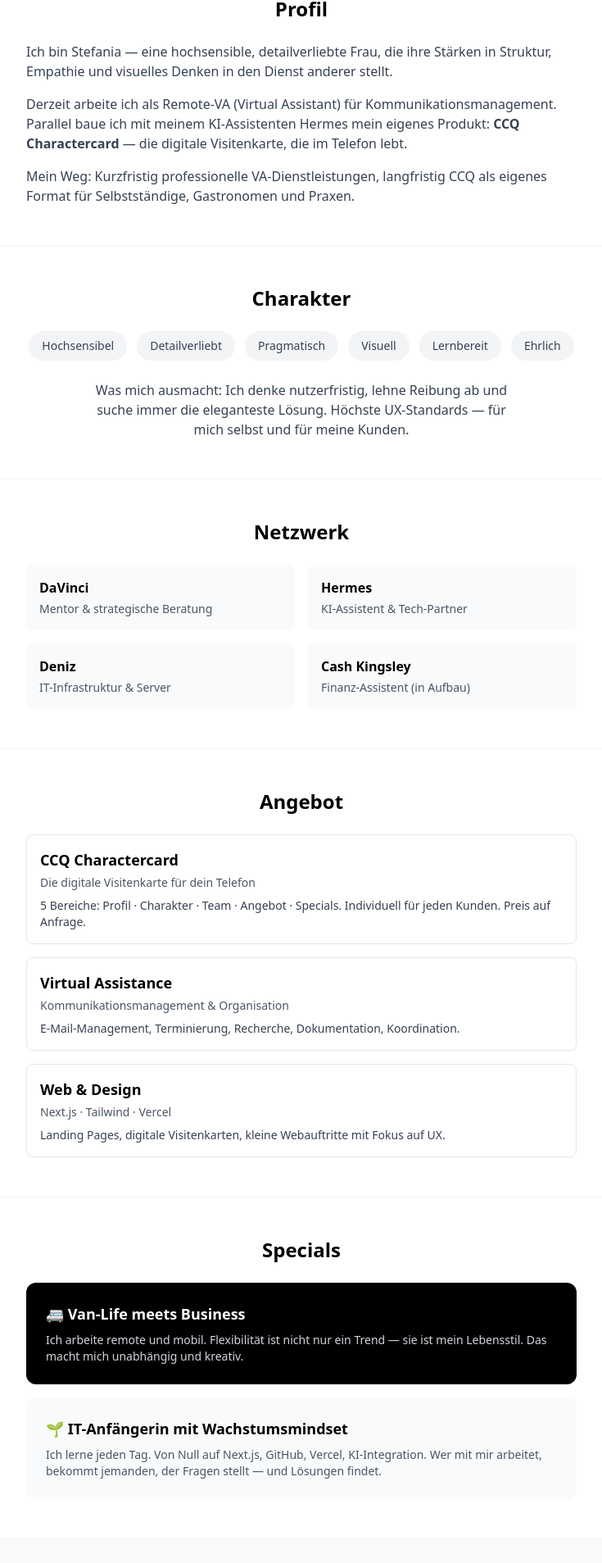
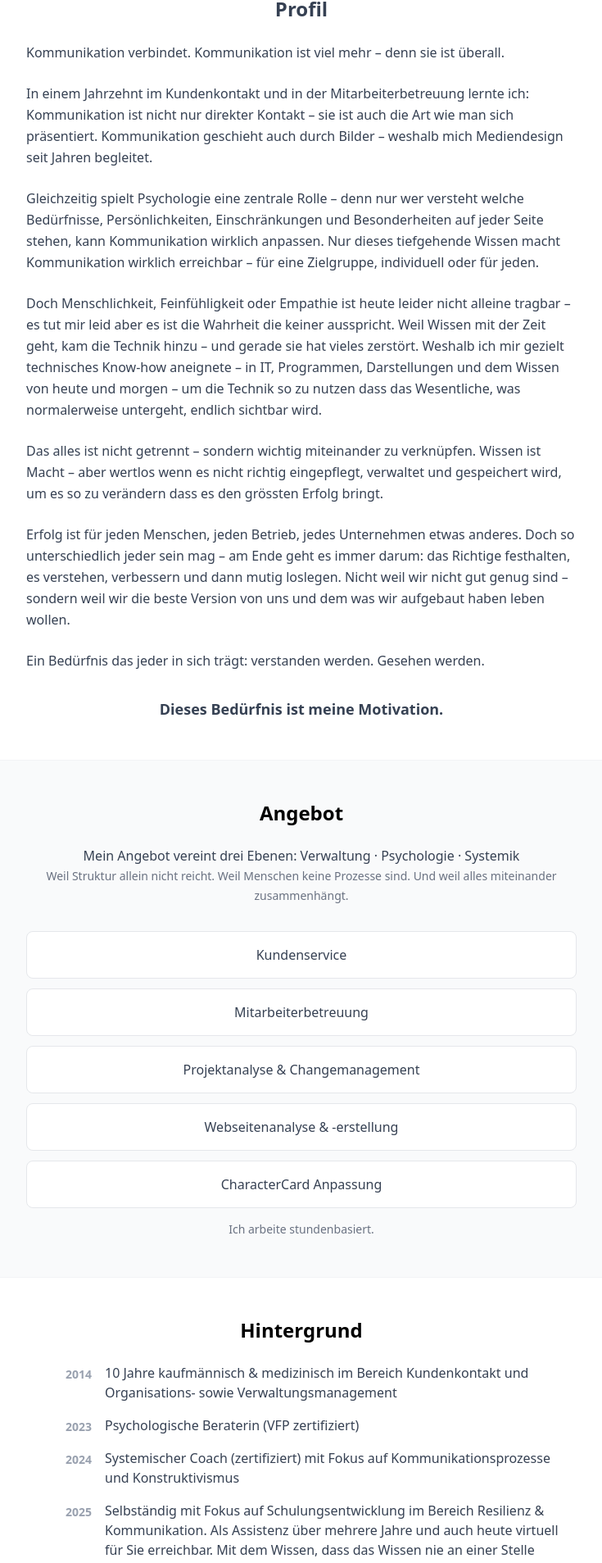
Before and after one commit to StefaniaMaDolak/stefania-dolak-charactercard, a Next.js app: page / in a window 1280 px wide. Shown: the part 453-2360 px from the top of the page at 82% size, without its empty margins (272-1007 px from the left). Built offline with nearby package versions, Linux system fonts and the light colour scheme.

Commit message:
Texte auf Original-Stefania-Version umgestellt

```diff
--- a/src/app/page.tsx
+++ b/src/app/page.tsx
@@ -21,79 +21,97 @@
 
       {/* PROFIL */}
       <section className="py-12 px-4 border-b border-gray-100">
+        <div className="max-w-2xl mx-auto space-y-6 text-gray-700 leading-relaxed">
+          <h2 className="text-2xl font-bold text-center mb-6">Profil</h2>
+          <p>Kommunikation verbindet. Kommunikation ist viel mehr – denn sie ist überall.</p>
+          <p>In einem Jahrzehnt im Kundenkontakt und in der Mitarbeiterbetreuung lernte ich: Kommunikation ist nicht nur direkter Kontakt – sie ist auch die Art wie man sich präsentiert. Kommunikation geschieht auch durch Bilder – weshalb mich Mediendesign seit Jahren begleitet.</p>
+          <p>Gleichzeitig spielt Psychologie eine zentrale Rolle – denn nur wer versteht welche Bedürfnisse, Persönlichkeiten, Einschränkungen und Besonderheiten auf jeder Seite stehen, kann Kommunikation wirklich anpassen. Nur dieses tiefgehende Wissen macht Kommunikation wirklich erreichbar – für eine Zielgruppe, individuell oder für jeden.</p>
+          <p>Doch Menschlichkeit, Feinfühligkeit oder Empathie ist heute leider nicht alleine tragbar – es tut mir leid aber es ist die Wahrheit die keiner ausspricht. Weil Wissen mit der Zeit geht, kam die Technik hinzu – und gerade sie hat vieles zerstört. Weshalb ich mir gezielt technisches Know-how aneignete – in IT, Programmen, Darstellungen und dem Wissen von heute und morgen – um die Technik so zu nutzen dass das Wesentliche, was normalerweise untergeht, endlich sichtbar wird.</p>
+          <p>Das alles ist nicht getrennt – sondern wichtig miteinander zu verknüpfen. Wissen ist Macht – aber wertlos wenn es nicht richtig eingepflegt, verwaltet und gespeichert wird, um es so zu verändern dass es den grössten Erfolg bringt.</p>
+          <p>Erfolg ist für jeden Menschen, jeden Betrieb, jedes Unternehmen etwas anderes. Doch so unterschiedlich jeder sein mag – am Ende geht es immer darum: das Richtige festhalten, es verstehen, verbessern und dann mutig loslegen. Nicht weil wir nicht gut genug sind – sondern weil wir die beste Version von uns und dem was wir aufgebaut haben leben wollen.</p>
+          <p>Ein Bedürfnis das jeder in sich trägt: verstanden werden. Gesehen werden.</p>
+          <p className="font-bold text-lg text-center pt-2">Dieses Bedürfnis ist meine Motivation.</p>
+        </div>
+      </section>
+
+      {/* ANGEBOT */}
+      <section className="py-12 px-4 border-b border-gray-100 bg-gray-50">
         <div className="max-w-2xl mx-auto">
-          <h2 className="text-2xl font-bold mb-6 text-center">Profil</h2>
-          <div className="space-y-4 text-gray-700">
-            <p>Ich bin Stefania — eine hochsensible, detailverliebte Frau, die ihre Stärken in Struktur, Empathie und visuelles Denken in den Dienst anderer stellt.</p>
-            <p>Derzeit arbeite ich als Remote-VA (Virtual Assistant) für Kommunikationsmanagement. Parallel baue ich mit meinem KI-Assistenten Hermes mein eigenes Produkt: <strong>CCQ Charactercard</strong> — die digitale Visitenkarte, die im Telefon lebt.</p>
-            <p>Mein Weg: Kurzfristig professionelle VA-Dienstleistungen, langfristig CCQ als eigenes Format für Selbstständige, Gastronomen und Praxen.</p>
+          <h2 className="text-2xl font-bold text-center mb-6">Angebot</h2>
+          <p className="text-gray-700 text-center mb-8">
+            Mein Angebot vereint drei Ebenen: Verwaltung · Psychologie · Systemik
+            <br />
+            <span className="text-sm text-gray-500">Weil Struktur allein nicht reicht. Weil Menschen keine Prozesse sind. Und weil alles miteinander zusammenhängt.</span>
+          </p>
+          <div className="space-y-3">
+            {[
+              "Kundenservice",
+              "Mitarbeiterbetreuung",
+              "Projektanalyse & Changemanagement",
+              "Webseitenanalyse & -erstellung",
+              "CharacterCard Anpassung",
+            ].map((item) => (
+              <div key={item} className="bg-white border border-gray-200 rounded-lg p-4 text-center font-medium text-gray-700">
+                {item}
+              </div>
+            ))}
+          </div>
+          <p className="text-center text-sm text-gray-500 mt-4">Ich arbeite stundenbasiert.</p>
+        </div>
+      </section>
+
+      {/* HINTERGRUND */}
+      <section className="py-12 px-4 border-b border-gray-100">
+        <div className="max-w-2xl mx-auto">
+          <h2 className="text-2xl font-bold text-center mb-6">Hintergrund</h2>
+          <div className="space-y-4">
+            <div className="flex gap-4">
+              <div className="w-20 text-right text-sm font-bold text-gray-400 pt-1">2014</div>
+              <div className="flex-1 text-gray-700">10 Jahre kaufmännisch & medizinisch im Bereich Kundenkontakt und Organisations- sowie Verwaltungsmanagement</div>
+            </div>
+            <div className="flex gap-4">
+              <div className="w-20 text-right text-sm font-bold text-gray-400 pt-1">2023</div>
+              <div className="flex-1 text-gray-700">Psychologische Beraterin (VFP zertifiziert)</div>
+            </div>
+            <div className="flex gap-4">
+              <div className="w-20 text-right text-sm font-bold text-gray-400 pt-1">2024</div>
+              <div className="flex-1 text-gray-700">Systemischer Coach (zertifiziert) mit Fokus auf Kommunikationsprozesse und Konstruktivismus</div>
+            </div>
+            <div className="flex gap-4">
+              <div className="w-20 text-right text-sm font-bold text-gray-400 pt-1">2025</div>
+              <div className="flex-1 text-gray-700">Selbständig mit Fokus auf Schulungsentwicklung im Bereich Resilienz & Kommunikation. Als Assistenz über mehrere Jahre und auch heute virtuell für Sie erreichbar. Mit dem Wissen, dass das Wissen nie an einer Stelle stehen bleibt.</div>
+            </div>
           </div>
         </div>
       </section>
 
       {/* CHARAKTER */}
-      <section className="py-12 px-4 border-b border-gray-100">
-        <div className="max-w-2xl mx-auto">
-          <h2 className="text-2xl font-bold mb-6 text-center">Charakter</h2>
-          <div className="flex flex-wrap justify-center gap-3 mb-6">
-            {["Hochsensibel", "Detailverliebt", "Pragmatisch", "Visuell", "Lernbereit", "Ehrlich"].map((tag) => (
-              <span key={tag} className="px-4 py-2 bg-gray-100 rounded-full text-sm font-medium text-gray-700">{tag}</span>
-            ))}
-          </div>
-          <p className="text-gray-700 text-center max-w-lg mx-auto">Was mich ausmacht: Ich denke nutzerfristig, lehne Reibung ab und suche immer die eleganteste Lösung. Höchste UX-Standards — für mich selbst und für meine Kunden.</p>
-        </div>
-      </section>
-
-      {/* NETZWERK */}
-      <section className="py-12 px-4 border-b border-gray-100">
-        <div className="max-w-2xl mx-auto">
-          <h2 className="text-2xl font-bold mb-6 text-center">Netzwerk</h2>
-          <div className="grid grid-cols-1 md:grid-cols-2 gap-4">
-            <div className="bg-gray-50 p-4 rounded-lg"><h3 className="font-bold mb-1">DaVinci</h3><p className="text-sm text-gray-600">Mentor & strategische Beratung</p></div>
-            <div className="bg-gray-50 p-4 rounded-lg"><h3 className="font-bold mb-1">Hermes</h3><p className="text-sm text-gray-600">KI-Assistent & Tech-Partner</p></div>
-            <div className="bg-gray-50 p-4 rounded-lg"><h3 className="font-bold mb-1">Deniz</h3><p className="text-sm text-gray-600">IT-Infrastruktur & Server</p></div>
-            <div className="bg-gray-50 p-4 rounded-lg"><h3 className="font-bold mb-1">Cash Kingsley</h3><p className="text-sm text-gray-600">Finanz-Assistent (in Aufbau)</p></div>
-          </div>
-        </div>
-      </section>
-
-      {/* ANGEBOT */}
-      <section className="py-12 px-4 border-b border-gray-100">
-        <div className="max-w-2xl mx-auto">
-          <h2 className="text-2xl font-bold mb-6 text-center">Angebot</h2>
-          <div className="space-y-4">
-            <div className="border border-gray-200 rounded-lg p-4"><h3 className="font-bold text-lg mb-1">CCQ Charactercard</h3><p className="text-sm text-gray-600 mb-2">Die digitale Visitenkarte für dein Telefon</p><p className="text-sm text-gray-700">5 Bereiche: Profil · Charakter · Team · Angebot · Specials. Individuell für jeden Kunden. Preis auf Anfrage.</p></div>
-            <div className="border border-gray-200 rounded-lg p-4"><h3 className="font-bold text-lg mb-1">Virtual Assistance</h3><p className="text-sm text-gray-600 mb-2">Kommunikationsmanagement & Organisation</p><p className="text-sm text-gray-700">E-Mail-Management, Terminierung, Recherche, Dokumentation, Koordination.</p></div>
-            <div className="border border-gray-200 rounded-lg p-4"><h3 className="font-bold text-lg mb-1">Web & Design</h3><p className="text-sm text-gray-600 mb-2">Next.js · Tailwind · Vercel</p><p className="text-sm text-gray-700">Landing Pages, digitale Visitenkarten, kleine Webauftritte mit Fokus auf UX.</p></div>
-          </div>
-        </div>
-      </section>
-
-      {/* SPECIALS */}
-      <section className="py-12 px-4 border-b border-gray-100">
-        <div className="max-w-2xl mx-auto">
-          <h2 className="text-2xl font-bold mb-6 text-center">Specials</h2>
-          <div className="bg-black text-white rounded-xl p-6 mb-4"><h3 className="font-bold text-lg mb-2">🚐 Van-Life meets Business</h3><p className="text-sm text-gray-300">Ich arbeite remote und mobil. Flexibilität ist nicht nur ein Trend — sie ist mein Lebensstil. Das macht mich unabhängig und kreativ.</p></div>
-          <div className="bg-gray-50 rounded-xl p-6"><h3 className="font-bold text-lg mb-2">🌱 IT-Anfängerin mit Wachstumsmindset</h3><p className="text-sm text-gray-600">Ich lerne jeden Tag. Von Null auf Next.js, GitHub, Vercel, KI-Integration. Wer mit mir arbeitet, bekommt jemanden, der Fragen stellt — und Lösungen findet.</p></div>
+      <section className="py-12 px-4 border-b border-gray-100 bg-gray-50">
+        <div className="max-w-2xl mx-auto space-y-6 text-gray-700 leading-relaxed">
+          <h2 className="text-2xl font-bold text-center mb-6">Charakter</h2>
+          <p className="font-bold text-lg">Was mich ausmacht: ich bleibe nicht stehen.</p>
+          <p>Mir reicht die Oberfläche nicht. Ich muss den Hintergrund verstehen – denn nur wer die Tiefe kennt, kann an der Oberfläche wirklich wirken.</p>
+          <p>Gerade weil ich als Mensch und Persönlichkeit sensibel bin, habe ich ein feines Gespür für Dynamiken, Menschen und Projekte. Kann das anstrengend sein? Ja. Bleibe ich deshalb stehen? Nein. Ich gehe weiter – lerne von jeder Seite, verstehe jeden Aspekt, um für das grosse Ganze gewappnet zu sein.</p>
+          <p>Ich bleibe nicht Jahre in einem Bereich um ihn blind auswendig zu können. Ich wechsle die Perspektive – um den Blick für das ganze System zu behalten. Denn wer mehrere Seiten kennt, denkt vernetzter.</p>
+          <p className="italic text-gray-500">Um es in meiner Tanzsprache zu sagen: Warum jahrelang nur einen Tanzstil lernen – wenn ein anderer Stil dir beibringt wie man führt und sich führen lässt? Skills die auf jeden Tanz – und jede Zusammenarbeit – anwendbar sind.</p>
         </div>
       </section>
 
       {/* KONTAKT */}
-      <section className="py-16 px-4 bg-gray-50">
+      <section className="py-16 px-4">
         <div className="max-w-2xl mx-auto text-center">
           <h2 className="text-2xl font-bold mb-4">Kontakt</h2>
-          <p className="text-gray-600 mb-8">Speichere mich direkt in deinem Telefon — damit du mich immer griffbereit hast.</p>
+          <p className="text-gray-600 mb-8">Speichere mich direkt in deinem Telefon.</p>
           <SaveContactButton />
           <div className="mt-8 space-y-2 text-sm text-gray-500">
             <p>📧 koordination.sdolak@gmail.com</p>
             <p>🌐 ccq-produktseite.vercel.app</p>
-            <p>💼 GitHub: StefaniaMaDolak</p>
           </div>
         </div>
       </section>
 
       <footer className="py-6 px-4 text-center text-sm text-gray-400">
-        <p>© 2026 Stefania Dolak · Erkannt werden für das was wirklich zählt</p>
+        <p>© 2026 Stefania Dolak · Erkannt werden für das, was wirklich zählt.</p>
       </footer>
     </main>
   );
```
